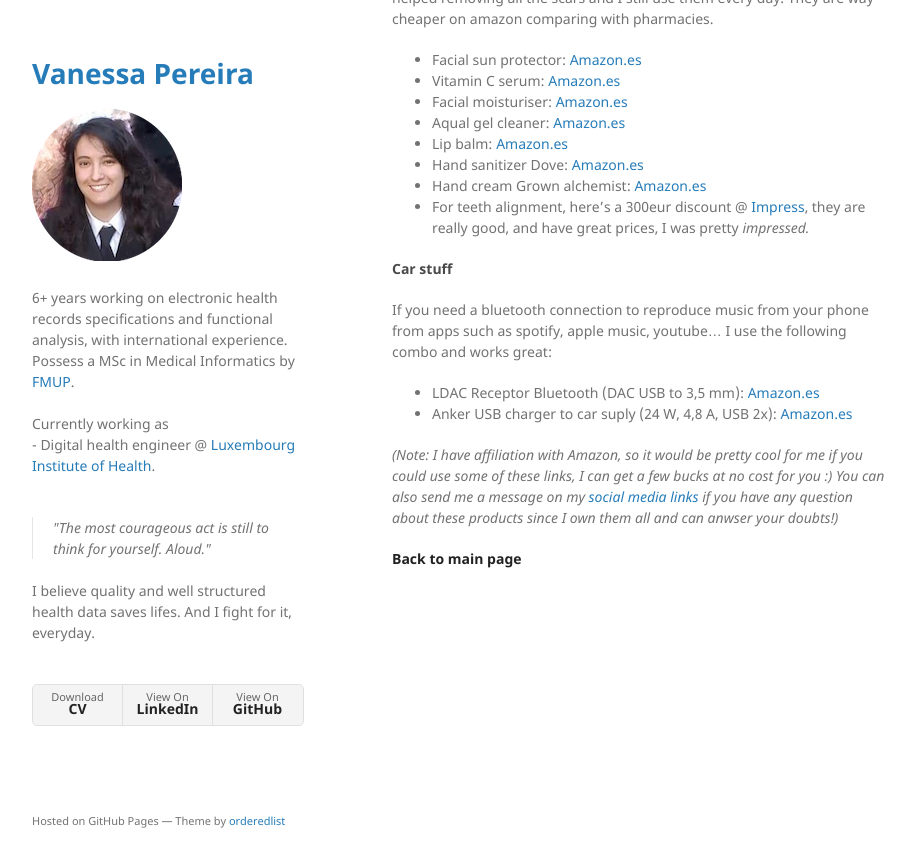
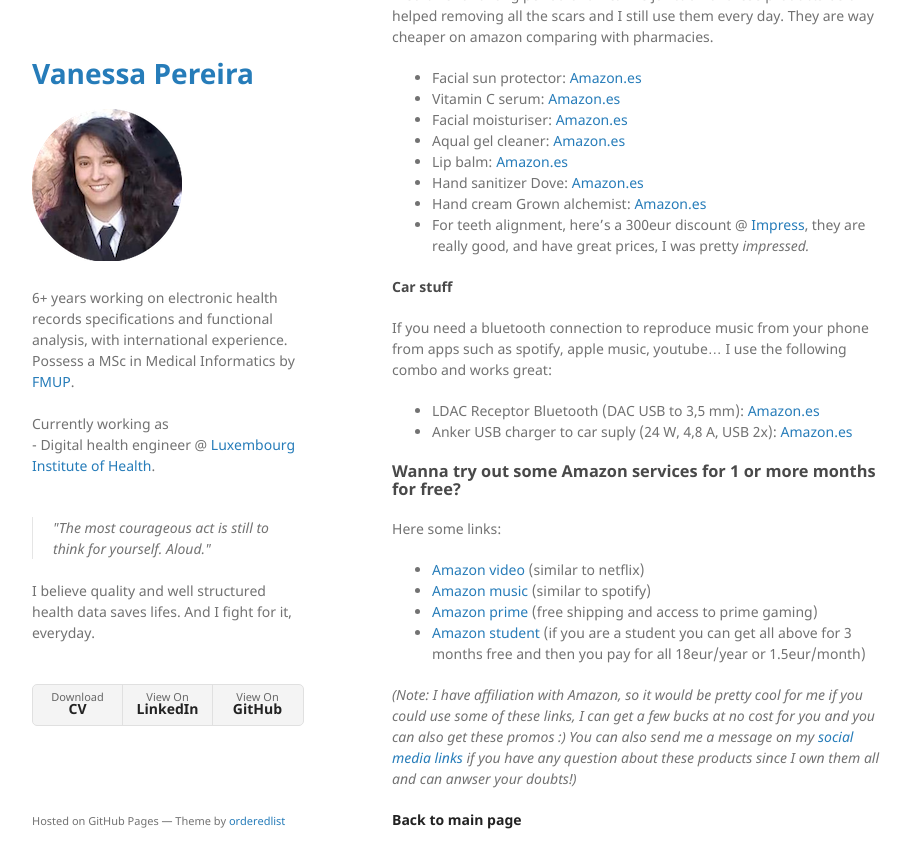
Before and after one commit to vanessa-pereira/vanessa-pereira.github.io, a Jekyll site: the page built from recommend.md, in a window 1280 px wide and 900 px high, scrolled down 2177 px. Shown: the top 868 px of the window, without its empty margins (178-1093 px from the left). Built offline with Jekyll 4.4.1, drawn with Linux system fonts in a browser that asks for light colours; some of the changed text lies outside the part shown.

Commit message:
Update recommend.md

```diff
--- a/recommend.md
+++ b/recommend.md
@@ -47,7 +47,7 @@
 * Work/gaming 34' monitor with hdmi and displayport, 3440 x 1440, 144hz: [Amazon.es](https://amzn.to/3YJ47lR)
 
 
-### Overall stuff recommendations
+### Overall stuff recommendations - mostly Amazon [(get Amazon prime free for 30 days here)](http://www.amazon.es/pruebaprime?tag=vp170b0-21)
 You might be asking why did put this section here. Over the years I have been finding pretty good deals in the internet that might also be interested for others. Some friends have also mentioned that some of the things I have found or used are great for a daily use and that I should put them somewhere for other people know about it too. So here it is! You can find some of these in the following links. This section can be pretty random, can go from tech stuff to homie stuff or even skin care :)
 
 #### Home stuff
@@ -78,9 +78,16 @@
 #### Car stuff
 If you need a bluetooth connection to reproduce music from your phone from apps such as spotify, apple music, youtube... I use the following combo and works great:
 * LDAC Receptor Bluetooth (DAC USB to 3,5 mm): [Amazon.es](https://amzn.to/3KbHItc)
-* Anker USB charger to car suply (24 W, 4,8 A, USB 2x): [Amazon.es]( https://amzn.to/3Xs62Ko)
+* Anker USB charger to car suply (24 W, 4,8 A, USB 2x): [Amazon.es](https://amzn.to/3Xs62Ko)
 
-_(Note: I have affiliation with Amazon, so it would be pretty cool for me if you could use some of these links, I can get a few bucks at no cost for you :) You can also send me a message on my [social media links](https://linktr.ee/vanessapPT) if you have any question about these products since I own them all and can anwser your doubts!)_
+### Wanna try out some Amazon services for 1 or more months for free?
+Here some links:
+* [Amazon video](https://www.primevideo.com/?tag=vp170b0-21) (similar to netflix)
+* [Amazon music](https://www.amazon.es/gp/dmusic/promotions/AmazonMusicUnlimited?tag=vp170b0-21) (similar to spotify)
+* [Amazon prime](http://www.amazon.es/pruebaprime?tag=vp170b0-21) (free shipping and access to prime gaming)
+* [Amazon student](http://www.amazon.es/joinstudent?tag=vp170b0-21) (if you are a student you can get all above for 3 months free and then you pay for all 18eur/year or 1.5eur/month)
+
+_(Note: I have affiliation with Amazon, so it would be pretty cool for me if you could use some of these links, I can get a few bucks at no cost for you and you can also get these promos :) You can also send me a message on my [social media links](https://linktr.ee/vanessapPT) if you have any question about these products since I own them all and can anwser your doubts!)_
 
 
 [**Back to main page**](./)
```
